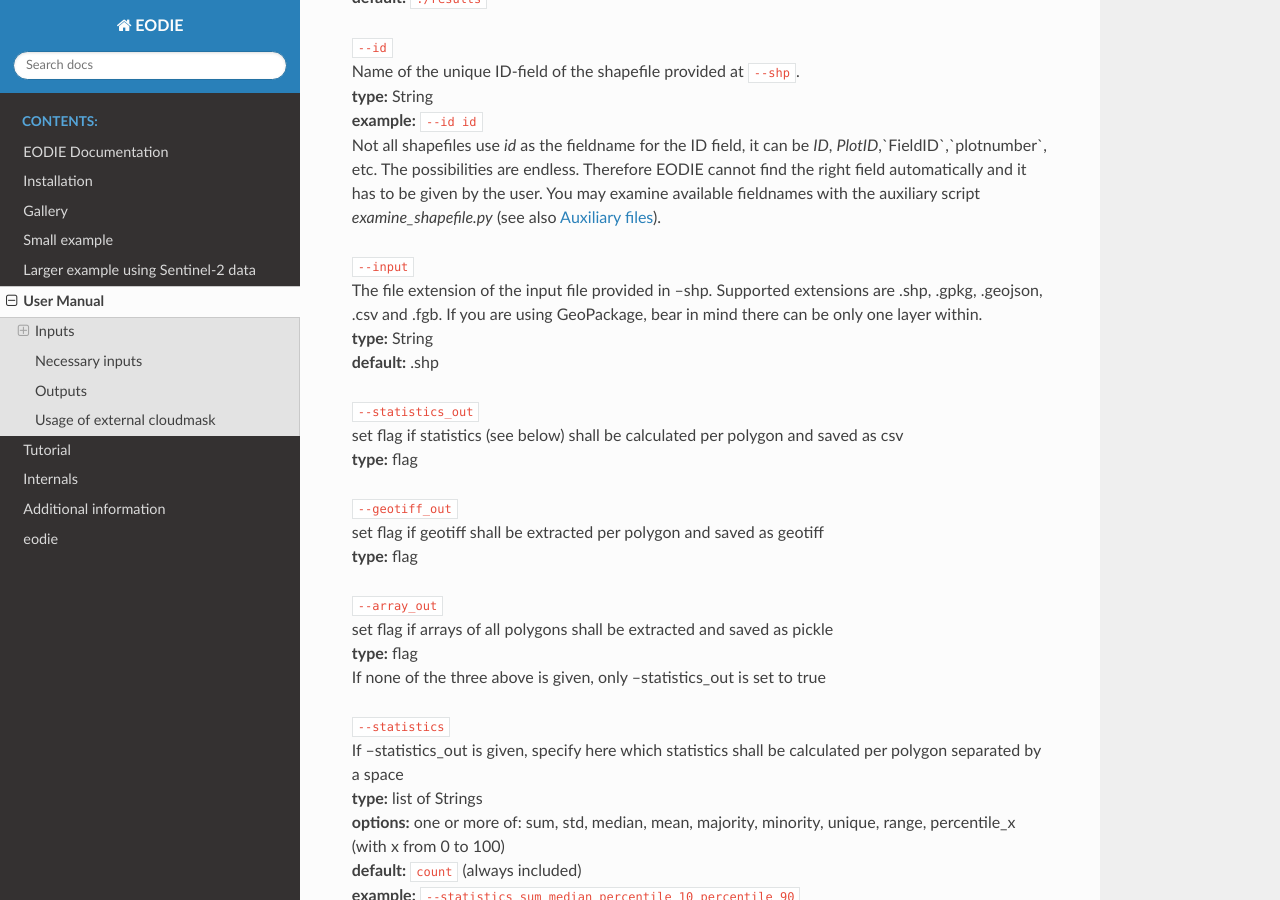
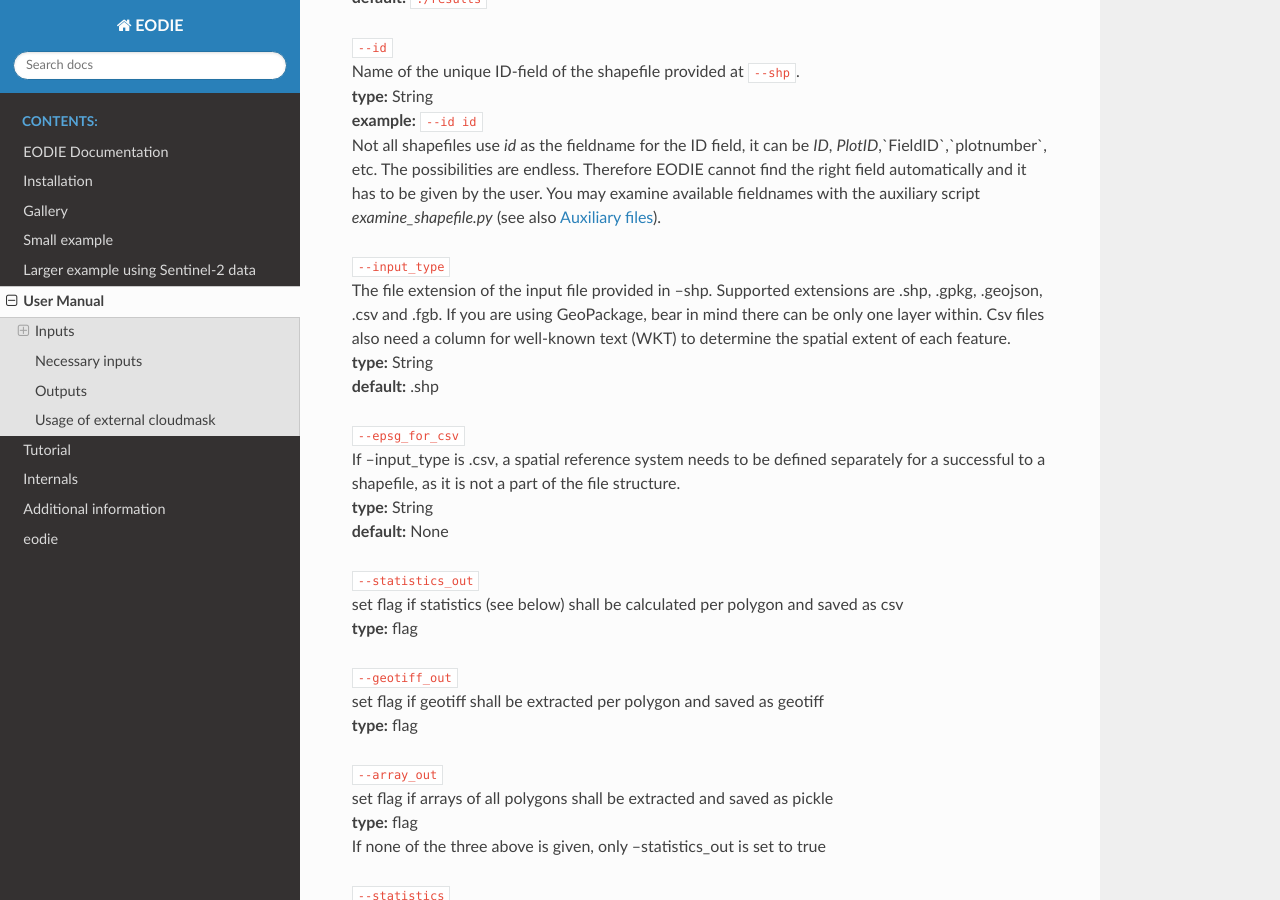
Before and after one commit to samumantha/EODIE, a Sphinx documentation site: the page built from docs/Use.rst, in a window 1280 px wide and 900 px high, scrolled down 1415 px. Built offline with Sphinx 7.4.7 and the Read the Docs theme 2.0.0, drawn with Linux system fonts in a browser that asks for light colours.

Commit message:
Added description for parameter --epsg_for_csv

```diff
--- a/docs/Use.rst
+++ b/docs/Use.rst
@@ -48,10 +48,15 @@ Note that some parameters have options, some have defaults and some are optional
 | **example:** ``--id id``
 | Not all shapefiles use `id` as the fieldname for the ID field, it can be `ID`, `PlotID`,`FieldID`,`plotnumber`, etc. The possibilities are endless. Therefore EODIE cannot find the right field automatically and it has to be given by the user. You may examine available fieldnames with the auxiliary script `examine_shapefile.py` (see also :ref:`auxfiles`).
 
-| ``--input``
-| The file extension of the input file provided in --shp. Supported extensions are .shp, .gpkg, .geojson, .csv and .fgb. If you are using GeoPackage, bear in mind there can be only one layer within.
+| ``--input_type``
+| The file extension of the input file provided in --shp. Supported extensions are .shp, .gpkg, .geojson, .csv and .fgb. If you are using GeoPackage, bear in mind there can be only one layer within. Csv files also need a column for well-known text (WKT) to determine the spatial extent of each feature.
 | **type:** String
 | **default:** .shp
+
+| ``--epsg_for_csv``
+| If --input_type is .csv, a spatial reference system needs to be defined separately for a successful to a shapefile, as it is not a part of the file structure.
+| **type:** String
+| **default:** None
 
 | ``--statistics_out``
 | set flag if statistics (see below) shall be calculated per polygon and saved as csv
```
